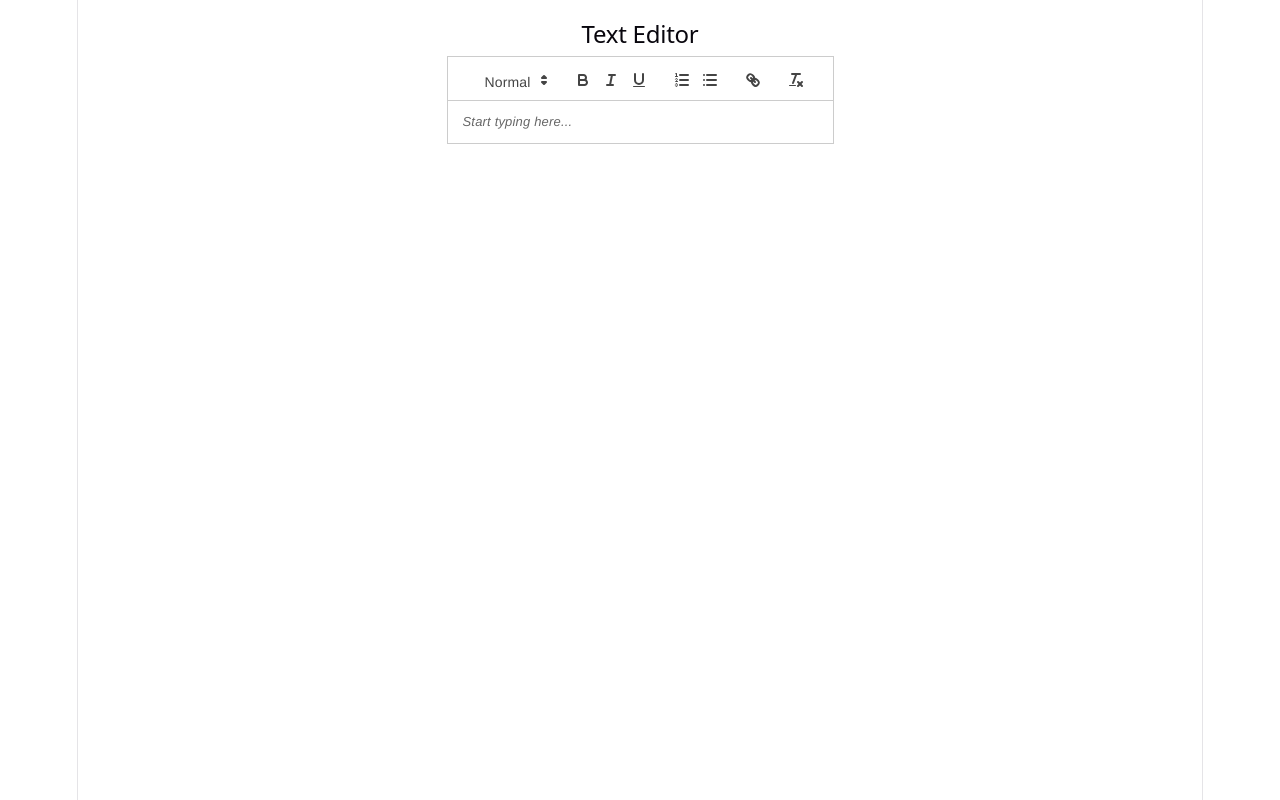
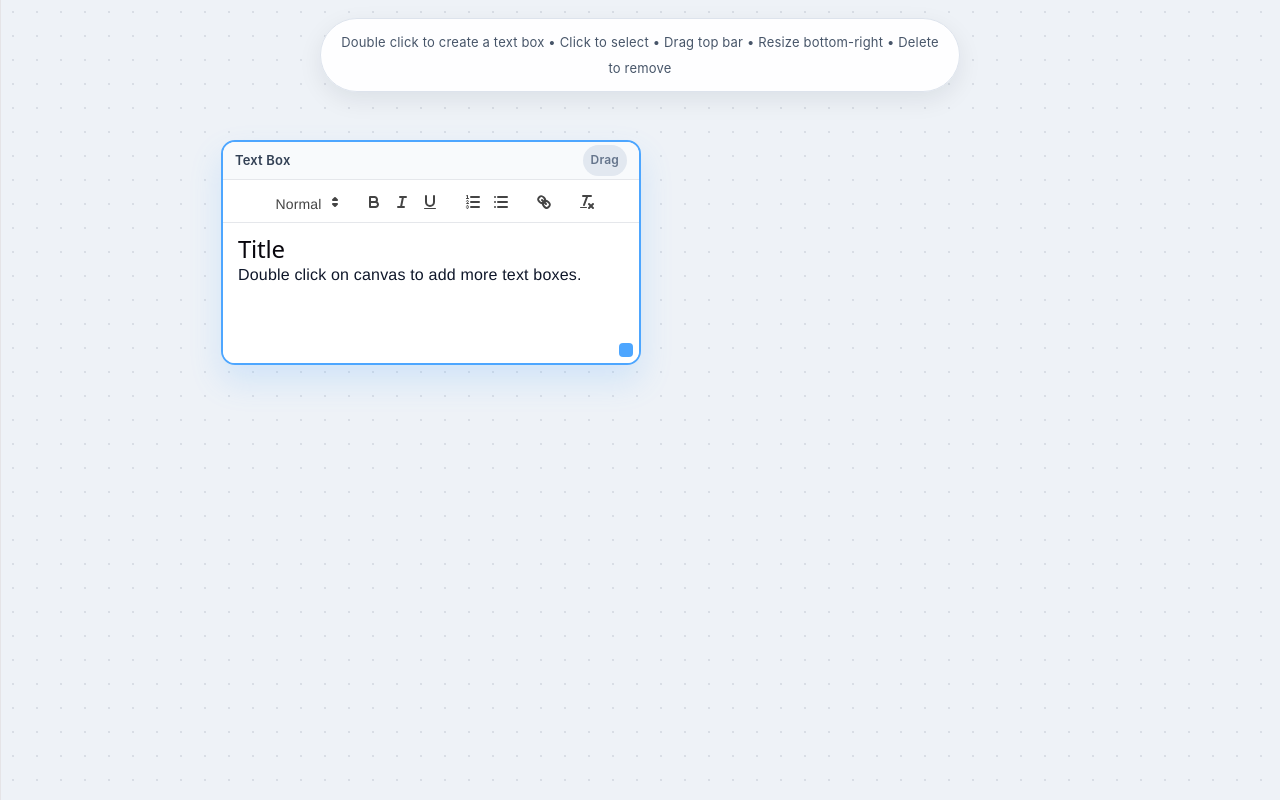
Before and after one commit to DangDPH/real-time-collaborative-workspace, a React (Vite) app: page / in a window 1280 px wide. Built offline with nearby package versions, Linux system fonts and the light colour scheme.

Commit message:
done them 1 chut

```diff
--- a/package.json
+++ b/package.json
@@ -13,7 +13,8 @@
     "quill": "^2.0.3",
     "react": "^18.2.0",
     "react-dom": "^18.2.0",
-    "react-quill": "^2.0.0"
+    "react-quill": "^2.0.0",
+    "socket.io-client": "^4.8.3"
   },
   "devDependencies": {
     "@eslint/js": "^9.39.4",
--- a/src/TextEditor.jsx
+++ b/src/TextEditor.jsx
@@ -1,23 +1,33 @@
-import { useMemo, useRef, useState } from "react";
+import { useEffect, useState } from "react";
 import ReactQuill from "react-quill";
 import "react-quill/dist/quill.snow.css";
 
 function TextEditor() {
-  const [value, setValue] = useState("");
-  const quillRef = useRef(null);
+  const [boxes, setBoxes] = useState([
+    {
+      id: 1,
+      x: 220,
+      y: 140,
+      width: 420,
+      height: 220,
+      content: "<h2>Title</h2><p>Double click on canvas to add more text boxes.</p>",
+    },
+  ]);
 
-  const modules = useMemo(
-    () => ({
+  const [selectedId, setSelectedId] = useState(1);
+  const [draggingId, setDraggingId] = useState(null);
+  const [resizingId, setResizingId] = useState(null);
+  const [dragOffset, setDragOffset] = useState({ x: 0, y: 0 });
+
+  const modules = {
     toolbar: [
-        [{ header: [1, 2, false] }],
+      [{ header: [1, 2, 3, false] }],
       ["bold", "italic", "underline"],
       [{ list: "ordered" }, { list: "bullet" }],
       ["link"],
       ["clean"],
     ],
-    }),
-    []
-  );
+  };
 
   const formats = [
     "header",
@@ -29,28 +39,241 @@ function TextEditor() {
     "link",
   ];
 
+  const handleCanvasDoubleClick = (e) => {
+    if (e.target.closest(".text-box")) return;
+
+    const newBox = {
+      id: Date.now(),
+      x: e.clientX - 180,
+      y: e.clientY - 60,
+      width: 420,
+      height: 220,
+      content: "<p>New text box</p>",
+    };
+
+    setBoxes((prev) => [...prev, newBox]);
+    setSelectedId(newBox.id);
+  };
+
+  const handleDragStart = (e, box) => {
+    e.stopPropagation();
+    setSelectedId(box.id);
+    setDraggingId(box.id);
+    setDragOffset({
+      x: e.clientX - box.x,
+      y: e.clientY - box.y,
+    });
+  };
+
+  const handleResizeStart = (e, box) => {
+    e.stopPropagation();
+    setSelectedId(box.id);
+    setResizingId(box.id);
+  };
+
+  const handleMouseMove = (e) => {
+    if (draggingId) {
+      setBoxes((prev) =>
+        prev.map((box) =>
+          box.id === draggingId
+            ? {
+                ...box,
+                x: e.clientX - dragOffset.x,
+                y: e.clientY - dragOffset.y,
+              }
+            : box
+        )
+      );
+    }
+
+    if (resizingId) {
+      setBoxes((prev) =>
+        prev.map((box) =>
+          box.id === resizingId
+            ? {
+                ...box,
+                width: Math.max(280, e.clientX - box.x),
+                height: Math.max(160, e.clientY - box.y),
+              }
+            : box
+        )
+      );
+    }
+  };
+
+  const handleMouseUp = () => {
+    setDraggingId(null);
+    setResizingId(null);
+  };
+
+  const updateContent = (id, content) => {
+    setBoxes((prev) =>
+      prev.map((box) => (box.id === id ? { ...box, content } : box))
+    );
+  };
+
+  useEffect(() => {
+    const handleKeyDown = (e) => {
+      if ((e.key === "Delete" || e.key === "Backspace") && selectedId) {
+        const active = document.activeElement;
+        const tag = active?.tagName?.toLowerCase();
+
+        if (tag === "input" || tag === "textarea" || active?.isContentEditable) {
+          return;
+        }
+
+        setBoxes((prev) => prev.filter((box) => box.id !== selectedId));
+        setSelectedId(null);
+      }
+    };
+
+    window.addEventListener("keydown", handleKeyDown);
+    window.addEventListener("mouseup", handleMouseUp);
+
+    return () => {
+      window.removeEventListener("keydown", handleKeyDown);
+      window.removeEventListener("mouseup", handleMouseUp);
+    };
+  }, [selectedId]);
+
   return (
-    <div style={{ padding: 20, maxWidth: 1000, margin: "0 auto" }}>
-      <h2>Text Editor</h2>
+    <div
+      style={styles.canvas}
+      onDoubleClick={handleCanvasDoubleClick}
+      onMouseMove={handleMouseMove}
+      onClick={() => setSelectedId(null)}
+    >
+      <div style={styles.hint}>
+        Double click to create a text box • Click to select • Drag top bar • Resize bottom-right • Delete to remove
+      </div>
 
+      {boxes.map((box) => (
+        <div
+          key={box.id}
+          className="text-box"
+          style={{
+            ...styles.textBox,
+            top: box.y,
+            left: box.x,
+            width: box.width,
+            border:
+              selectedId === box.id
+                ? "2px solid #4da6ff"
+                : "1px solid #d8dde6",
+            boxShadow:
+              selectedId === box.id
+                ? "0 16px 32px rgba(77,166,255,0.18)"
+                : "0 10px 24px rgba(15, 23, 42, 0.12)",
+          }}
+          onClick={(e) => {
+            e.stopPropagation();
+            setSelectedId(box.id);
+          }}
+        >
+          <div
+            style={styles.dragBar}
+            onMouseDown={(e) => handleDragStart(e, box)}
+          >
+            <span>Text Box</span>
+            <span style={styles.badge}>Drag</span>
+          </div>
+
+          <div style={styles.editorWrap}>
             <ReactQuill
-        ref={quillRef}
               theme="snow"
-        value={value}
-        onChange={(content, delta, source, editor) => {
-          setValue(content);
-
-          console.log("content:", content);
-          console.log("delta:", delta);
-          console.log("source:", source);
-          console.log("full document delta:", editor.getContents());
-        }}
+              value={box.content}
+              onChange={(content) => updateContent(box.id, content)}
               modules={modules}
               formats={formats}
-        placeholder="Start typing here..."
+              placeholder="Type here..."
             />
+          </div>
+
+          <div
+            style={styles.resizeHandle}
+            onMouseDown={(e) => handleResizeStart(e, box)}
+            title="Resize"
+          />
+        </div>
+      ))}
     </div>
   );
 }
 
+const styles = {
+  canvas: {
+    width: "100vw",
+    height: "100vh",
+    position: "relative",
+    overflow: "auto",
+    background: "#eef2f7",
+    backgroundImage:
+      "radial-gradient(circle, rgba(120,130,150,0.18) 1px, transparent 1px)",
+    backgroundSize: "24px 24px",
+  },
+
+  hint: {
+    position: "fixed",
+    top: 18,
+    left: "50%",
+    transform: "translateX(-50%)",
+    zIndex: 20,
+    background: "rgba(255,255,255,0.92)",
+    border: "1px solid #dde3ec",
+    borderRadius: 999,
+    padding: "10px 16px",
+    fontSize: 13,
+    color: "#475569",
+    boxShadow: "0 8px 24px rgba(15,23,42,0.08)",
+    backdropFilter: "blur(8px)",
+  },
+
+  textBox: {
+    position: "absolute",
+    background: "#fff",
+    borderRadius: 14,
+    overflow: "hidden",
+    minWidth: 280,
+    minHeight: 160,
+  },
+
+  dragBar: {
+    height: 38,
+    background: "#f8fafc",
+    borderBottom: "1px solid #e5e7eb",
+    display: "flex",
+    alignItems: "center",
+    justifyContent: "space-between",
+    padding: "0 12px",
+    cursor: "move",
+    userSelect: "none",
+    color: "#334155",
+    fontSize: 13,
+    fontWeight: 600,
+  },
+
+  badge: {
+    fontSize: 12,
+    color: "#64748b",
+    background: "#e2e8f0",
+    padding: "2px 8px",
+    borderRadius: 999,
+  },
+
+  editorWrap: {
+    background: "#fff",
+  },
+
+  resizeHandle: {
+    position: "absolute",
+    width: 14,
+    height: 14,
+    right: 6,
+    bottom: 6,
+    background: "#4da6ff",
+    borderRadius: 4,
+    cursor: "nwse-resize",
+  },
+};
+
 export default TextEditor;
--- a/src/index.css
+++ b/src/index.css
@@ -109,3 +109,44 @@ code {
   padding: 4px 8px;
   background: var(--code-bg);
 }
+
+html,
+body,
+#root {
+  margin: 0;
+  width: 100%;
+  height: 100%;
+  font-family: Inter, Arial, sans-serif;
+}
+
+* {
+  box-sizing: border-box;
+}
+
+.ql-toolbar.ql-snow {
+  border: none !important;
+  border-bottom: 1px solid #e5e7eb !important;
+  background: #ffffff;
+}
+
+.ql-container.ql-snow {
+  border: none !important;
+  font-size: 16px;
+}
+
+.ql-editor {
+  min-height: 140px;
+  color: #0f172a;
+  line-height: 1.6;
+}
+
+.ql-editor h1,
+.ql-editor h2,
+.ql-editor h3 {
+  margin-top: 0.4em;
+}
+
+.ql-editor ul,
+.ql-editor ol {
+  padding-left: 1.4em;
+}
```
Also changed, not shown: 1 other file (tests, documents, lock files or other folders). Lines whose indentation alone changed are shown as unchanged.
